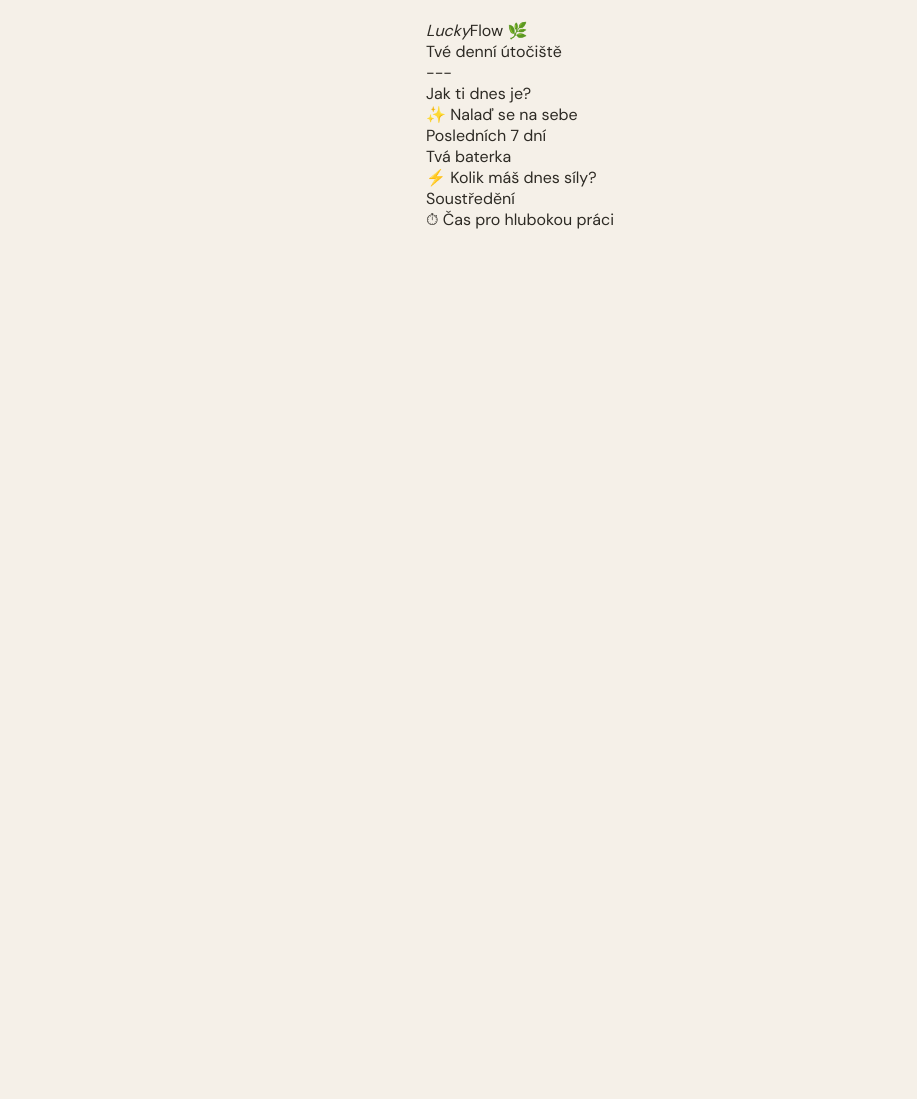
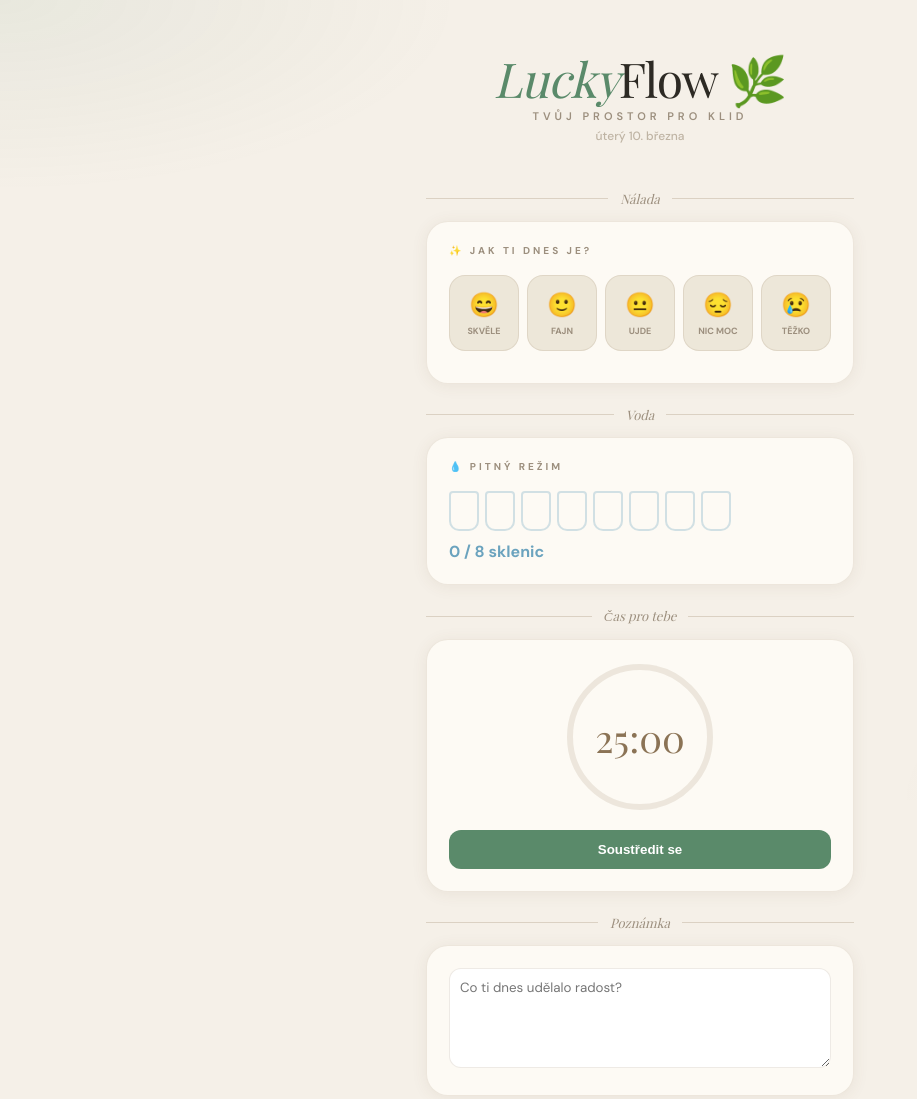
Before and after one commit to fantovakarolina-cmd/LuckyFlow, a website: page index.html in a window 1280 px wide. Shown: the whole page, without its empty margins (0-917 px from the left). Before the commit the page ends 800 px from the top, so only its background shows below. Drawn offline with nearby package versions, Linux system fonts and the light colour scheme; a web font is replaced by a local one.

Commit message:
Update index.html

```diff
--- a/index.html
+++ b/index.html
@@ -3,10 +3,9 @@
 <head>
 <meta charset="UTF-8">
 <meta name="viewport" content="width=device-width, initial-scale=1.0, maximum-scale=1.0, user-scalable=no">
-    <title>LuckyFlow 🌿 | Tvůj prostor pro klid</title>
+<title>LuckyFlow 🌿</title>
 <link href="https://fonts.googleapis.com/css2?family=Playfair+Display:ital,wght@0,400;0,700;1,400&family=DM+Sans:wght@300;400;500;600;700&display=swap" rel="stylesheet">
 <style>
-        /* Ponechávám tvoje skvělé CSS styly z originálu */
 :root {
   --bg: #F5F0E8; --bg2: #EDE7D9; --surface: #FDFAF4; --surface2: #F0EBE0;
   --border: rgba(160,140,110,0.18); --border2: rgba(160,140,110,0.3);
@@ -19,82 +18,139 @@
   --shadow-md: 0 4px 24px rgba(100,80,50,0.12); --warn: #D4845A; --warn-soft: rgba(212,132,90,0.1);
   --crisis: #8B6A6A; --crisis-soft: rgba(139,106,106,0.08); --crisis-border: rgba(139,106,106,0.2);
 }
-        /* ... (zbytek tvého CSS) ... */
 * { margin:0; padding:0; box-sizing:border-box; -webkit-tap-highlight-color:transparent; }
 body { font-family:'DM Sans',sans-serif; background:var(--bg); color:var(--text); min-height:100vh; overflow-x:hidden; }
+body::before {
+  content:''; position:fixed; inset:0; pointer-events:none; z-index:0;
+  background: radial-gradient(ellipse 60% 40% at 0% 0%, rgba(90,138,106,0.08) 0%, transparent 60%), radial-gradient(ellipse 50% 35% at 100% 100%, rgba(193,123,92,0.07) 0%, transparent 60%);
+}
 .app { max-width:460px; margin:0 auto; padding:20px 16px 80px; position:relative; z-index:1; }
-        /* (Zde vlož zbytek tvých CSS stylů, které jsi poslala) */
+.header { text-align:center; padding:34px 0 24px; }
+.logo { font-family:'Playfair Display',serif; font-size:48px; letter-spacing:-1px; color:var(--text); line-height:1; }
+.logo em { color:var(--green); font-style:italic; }
+.logo-sub { font-size:11px; font-weight:600; letter-spacing:4px; text-transform:uppercase; color:var(--muted); margin-top:7px; }
+#date-display { font-size:12px; font-weight:500; color:var(--muted2); margin-top:5px; }
+.card { background:var(--surface); border:1px solid var(--border); border-radius:22px; padding:22px; margin-bottom:14px; box-shadow:var(--shadow); }
+.card-title { font-size:10px; font-weight:700; letter-spacing:3px; text-transform:uppercase; color:var(--muted); margin-bottom:18px; display:flex; align-items:center; gap:7px; }
+.section-divider { display:flex; align-items:center; gap:12px; margin:22px 0 14px; }
+.section-divider-line { flex:1; height:1px; background:var(--border2); }
+.section-divider-text { font-family:'Playfair Display',serif; font-size:13px; font-style:italic; color:var(--muted); }
+.mood-options, .energy-options { display:flex; gap:8px; margin-bottom:4px; }
+.mood-opt, .energy-opt { flex:1; display:flex; flex-direction:column; align-items:center; gap:5px; padding:13px 6px; border-radius:16px; border:1.5px solid var(--border); background:var(--bg2); cursor:pointer; transition:all 0.2s; }
+.mood-opt.selected, .energy-opt.selected { background:var(--accent-soft); border-color:var(--green); transform:translateY(-3px); box-shadow:0 4px 14px var(--green-glow); }
+.mood-emoji, .e-icon { font-size:24px; }
+.mood-word, .e-label { font-size:9px; font-weight:700; text-transform:uppercase; color:var(--muted); }
+.timer-ring-wrap { position:relative; width:150px; height:150px; margin:0 auto 18px; }
+.timer-svg { width:150px; height:150px; transform:rotate(-90deg); }
+.timer-track { fill:none; stroke:var(--border); stroke-width:6; }
+.timer-progress { fill:none; stroke:var(--focus); stroke-width:6; stroke-linecap:round; stroke-dasharray:440; stroke-dashoffset:440; transition:0.3s; }
+.timer-center { position:absolute; inset:0; display:flex; flex-direction:column; align-items:center; justify-content:center; }
+.timer-time { font-family:'Playfair Display',serif; font-size:38px; color:var(--focus); }
+.water-glasses { display:flex; gap:6px; flex-wrap:wrap; margin-bottom:10px; }
+.water-glass { width:30px; height:40px; border:2px solid var(--water); border-radius:4px 4px 10px 10px; cursor:pointer; position:relative; overflow:hidden; opacity:0.3; }
+.water-glass.filled { opacity:1; background:var(--water); }
+.sleep-row { display:flex; align-items:center; gap:15px; }
+.sleep-hrs { font-size:40px; font-family:'Playfair Display',serif; }
+.btn-t { padding:12px; border-radius:12px; border:none; cursor:pointer; width:100%; font-weight:bold; }
+.btn-start { background:var(--green); color:white; }
+.notes-area { width:100%; height:100px; border-radius:12px; border:1px solid var(--border); padding:10px; font-family:inherit; }
 </style>
 </head>
 <body>
 <div class="app">
-
   <div class="header">
-    <div class="logo"><em>Lucky</em>Flow <span class="logo-leaf">🌿</span></div>
-    <div class="logo-sub">Tvé denní útočiště</div>
+    <div class="logo"><em>Lucky</em>Flow 🌿</div>
+    <div class="logo-sub">Tvůj prostor pro klid</div>
     <div id="date-display">---</div>
   </div>
 
-  <div class="section-divider">
-    <div class="section-divider-line"></div>
-    <div class="section-divider-text">Jak ti dnes je?</div>
-    <div class="section-divider-line"></div>
+  <div class="section-divider"><div class="section-divider-line"></div><div class="section-divider-text">Nálada</div><div class="section-divider-line"></div></div>
+  <div class="card">
+    <div class="card-title">✨ Jak ti dnes je?</div>
+    <div class="mood-options" id="mood-opts"></div>
+    <div id="mood-suggestion" style="margin-top:10px; font-size:14px; color:var(--text2)"></div>
   </div>
 
+  <div class="section-divider"><div class="section-divider-line"></div><div class="section-divider-text">Voda</div><div class="section-divider-line"></div></div>
   <div class="card">
-    <div class="card-title">✨ <span>Nalaď se na sebe</span></div>
-    <div class="mood-options" id="mood-opts"></div>
-    <div class="mood-suggestion" id="mood-suggestion"></div>
-    <div class="mood-history">
-      <div class="mood-history-title">Posledních 7 dní</div>
-      <div class="mood-hist-row" id="mood-hist"></div>
+    <div class="card-title">💧 Pitný režim</div>
+    <div class="water-glasses" id="water-glasses"></div>
+    <div id="water-count" style="font-weight:bold; color:var(--water)">0 / 8 sklenic</div>
+  </div>
+
+  <div class="section-divider"><div class="section-divider-line"></div><div class="section-divider-text">Čas pro tebe</div><div class="section-divider-line"></div></div>
+  <div class="card">
+    <div class="timer-ring-wrap">
+      <svg class="timer-svg"><circle class="timer-track" cx="75" cy="75" r="70"/><circle id="timer-ring" class="timer-progress" cx="75" cy="75" r="70"/></svg>
+      <div class="timer-center"><div class="timer-time" id="timer-time">25:00</div></div>
+    </div>
+    <button class="btn-t btn-start" onclick="toggleTimer()" id="timer-btn">Soustředit se</button>
+  </div>
+
+  <div class="section-divider"><div class="section-divider-line"></div><div class="section-divider-text">Poznámka</div><div class="section-divider-line"></div></div>
+  <div class="card">
+    <textarea id="notes-area" class="notes-area" placeholder="Co ti dnes udělalo radost?"></textarea>
   </div>
 </div>
 
-  <div class="section-divider">
-    <div class="section-divider-line"></div>
-    <div class="section-divider-text">Tvá baterka</div>
-    <div class="section-divider-line"></div>
-  </div>
+<script>
+let state = { water: 0, mood: null, timerRunning: false, timeLeft: 1500 };
 
-  <div class="card">
-    <div class="card-title">⚡ <span>Kolik máš dnes síly?</span></div>
-    <div class="energy-options" id="energy-opts"></div>
-    <div class="energy-rec" id="energy-rec"></div>
-  </div>
+const MOODS = [
+  { emoji:'😄', label:'Skvěle' }, { emoji:'🙂', label:'Fajn' },
+  { emoji:'😐', label:'Ujde' }, { emoji:'😔', label:'Nic moc' }, { emoji:'😢', label:'Těžko' }
+];
 
-  <div class="section-divider">
-    <div class="section-divider-line"></div>
-    <div class="section-divider-text">Soustředění</div>
-    <div class="section-divider-line"></div>
-  </div>
+function render() {
+  const d = new Date();
+  document.getElementById('date-display').textContent = d.toLocaleDateString('cs-CZ', { weekday: 'long', day: 'numeric', month: 'long' });
 
-  <div class="card timer-card">
-    <div class="card-title">⏱ <span>Čas pro hlubokou práci</span></div>
-    </div>
+  // Moods
+  const mWrap = document.getElementById('mood-opts');
+  mWrap.innerHTML = '';
+  MOODS.forEach(m => {
+    const div = document.createElement('div');
+    div.className = `mood-opt ${state.mood === m.emoji ? 'selected' : ''}`;
+    div.innerHTML = `<span class="mood-emoji">${m.emoji}</span><span class="mood-word">${m.label}</span>`;
+    div.onclick = () => { state.mood = m.emoji; render(); };
+    mWrap.appendChild(div);
+  });
 
-  </div>
+  // Water
+  const wWrap = document.getElementById('water-glasses');
+  wWrap.innerHTML = '';
+  for(let i=1; i<=8; i++) {
+    const glass = document.createElement('div');
+    glass.className = `water-glass ${i <= state.water ? 'filled' : ''}`;
+    glass.onclick = () => { state.water = i; render(); };
+    wWrap.appendChild(glass);
+  }
+  document.getElementById('water-count').textContent = `${state.water} / 8 sklenic`;
+}
 
-<script>
-    /* TVŮJ JAVASCRIPT S DROBNÝMI OPRAVAMI */
-    // Poznámka: Ujisti se, že máš správné BIN_ID z npoint.io
-    const BIN_ID = 'fdf54930b04517ca8352';
-    const API_URL = `https://api.npoint.io/${BIN_ID}`;
+let timerInt;
+function toggleTimer() {
+  const btn = document.getElementById('timer-btn');
+  if(state.timerRunning) {
+    clearInterval(timerInt);
+    state.timerRunning = false;
+    btn.textContent = "Pokračovat";
+  } else {
+    state.timerRunning = true;
+    btn.textContent = "Pauza";
+    timerInt = setInterval(() => {
+      state.timeLeft--;
+      const m = Math.floor(state.timeLeft / 60);
+      const s = state.timeLeft % 60;
+      document.getElementById('timer-time').textContent = `${m}:${s < 10 ? '0' : ''}${s}`;
+      const offset = 440 - (state.timeLeft / 1500) * 440;
+      document.getElementById('timer-ring').style.strokeDashoffset = offset;
+      if(state.timeLeft <= 0) { clearInterval(timerInt); alert("Čas vypršel, odpočiň si! 🌸"); }
+    }, 1000);
+  }
+}
 
-    // Upravené texty v polích
-    const ENERGY_RECS = {
-        4: [
-            { icon:'🏃‍♀️', text:'Máš energie na rozdávání! Ideální čas na náročný trénink nebo velký úklid.' },
-            { icon:'🎨', text:'Pusť se do toho kreativního projektu, který už dlouho odkládáš.' }
-        ],
-        0: [
-            { icon:'🛁', text:'Dneska to chce jen vanu, čaj a horkou deku. Nic víc nemusíš.' },
-            { icon:'🍵', text:'Dovol si vypnout mobil a prostě jen být. Zasloužíš si to.' }
-        ]
-        // ... (atd pro ostatní levely)
-    };
-
-    // (Zde vlož zbytek své logiky)
+render();
 </script>
 </body>
 </html>
```
Lines whose indentation alone changed are shown as unchanged.
